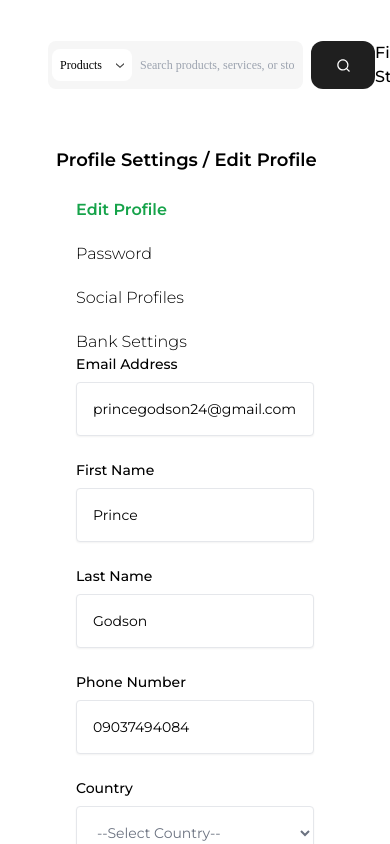
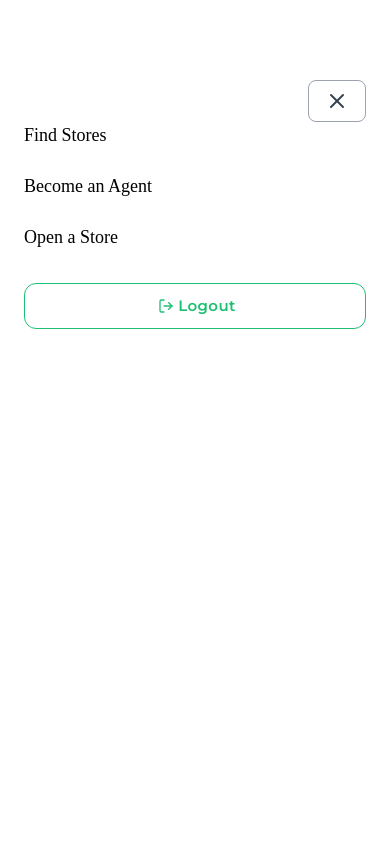
Before and after one commit to price-tag-tech/pricetag-frontend, a React (Create React App) app: page /user/profile in a window 390 px wide. Both pictures are taken after a click on the button 343 px from the left and 65 px from the top of the page. Shown: the top 844 px of the page. Built offline with nearby package versions, Linux system fonts and the light colour scheme.

Commit message:
Refactor DashboardHeader and UserDashboard components: enhance mobile menu functionality, improve layout styling, and streamline profile menu interactions.

```diff
--- a/src/components/layout/dashboard/dashboard-header.tsx
+++ b/src/components/layout/dashboard/dashboard-header.tsx
@@ -2,40 +2,45 @@ import { Link } from "react-router-dom"
 import SearchBar from "../../common/SearchBar"
 import Button from "../../common/Button"
 import { useCartStore } from "../../../store/cart-store"
+import { LogOut, Menu, X } from "lucide-react"
+import { useState } from "react"
 
 const DashboardHeader = () => {
     const menu = [
         { label: "Find Stores", path: "" },
         { label: "Become an Agent", path: "" },
         { label: "Open a Store", path: "" },
-        { label: "Logout", path: "" },
     ]
 
     const { count: cartItemCount } = useCartStore()
+    const [isMenuOpen, setIsMenuOpen] = useState(false)
 
     return (
-        <div className="flex items-center justify-between mb-8 md:mb-16">
-            <div className="flex gap-x-3 items-center">
+        <div className="flex items-center justify-between mb-5 md:mb-8 px-5 md:px-10">
+            <div className="flex gap-x-6 items-center">
                 <div>
-                    <img src="/logo.svg" alt="Pricetag" />
+                    <img src="/logo.svg" className="h-12" alt="Pricetag" />
                 </div>
-                <div>
+                <div className="hidden md:block">
                     <SearchBar
                         placeholder={`Search products, services, or stores...`}
                     />
                 </div>
             </div>
-            <div className="text-md font-medium flex items-center gap-x-5">
+            <div className="text-sm lg:text-md font-medium flex items-center gap-x-5">
+                <div className="hidden md:flex items-center gap-x-5">
                     {menu.map(link => (
                         <Link to={link.path} key={link.path}>
                             {link.label}
                         </Link>
                     ))}
                     <Button size="sm" variant="outline" className="font-montserrat">
-                    Sig up for free
+                        <LogOut className="h-4" />
+                        Logout
                     </Button>
+                </div>
                 <div className="flex items-center h-full z-20 group">
-                    <div className="relative flex-shrink-0 w-[1.375rem] h-[1.3125rem] cursor-pointer transition-transform duration-300 ease-out group-hover:scale-110">
+                    <div className="relative flex items-center justify-center flex-shrink-0 w-[1.375rem] h-[1.3125rem] cursor-pointer transition-transform duration-300 ease-out group-hover:scale-110">
                         <div className="flex flex-shrink-0 justify-center items-center w-3.5 h-[0.8125rem]">
                             <svg
                                 width="14"
@@ -60,6 +65,44 @@ const DashboardHeader = () => {
                         )}
                     </div>
                 </div>
+
+                <div className="md:hidden flex items-center">
+                    <Button onClick={() => setIsMenuOpen(true)} variant="outline" size="sm" className="button-secondary-outline">
+                        <Menu />
+                    </Button>
+                </div>
+
+                {/* Mobile Menu Overlay */}
+                <div
+                    className={`fixed inset-0 bg-white z-20 transform transition-all duration-500 ease-out lg:hidden ${isMenuOpen ? "translate-x-0 opacity-100" : "translate-x-full opacity-0"
+                        }`}
+                >
+
+                    <div className="flex flex-col h-full pt-20 px-6 pb-6 overflow-y-auto">
+                        <div className="w-full flex justify-end">
+                            <Button onClick={() => setIsMenuOpen(false)} variant="outline" size="sm" className="button-outline-secondary">
+                                <X />
+                            </Button>
+                        </div>
+                        <nav className="flex flex-col space-y-6 mb-8">
+
+                            {menu.map(link => (
+                                <Link
+                                    to={link.path}
+                                    className="flex items-center text-black text-left font-['Poppins'] text-lg font-[500] leading-normal hover:text-green-600 transition-all duration-300 ease-out transform hover:translate-x-2"
+
+                                >
+                                    {link.label}
+                                </Link>
+                            ))}
+                        </nav>
+
+                        <Button size="md" variant="outline" className="font-montserrat">
+                            <LogOut className="h-4" />
+                            Logout
+                        </Button>
+                    </div>
+                </div>
             </div>
 
         </div>
--- a/src/components/layout/dashboard/dashboard-layout.tsx
+++ b/src/components/layout/dashboard/dashboard-layout.tsx
@@ -6,11 +6,11 @@ import DashboardHeader from './dashboard-header'
 
 const DashboardLayout: FC = () => {
     return (
-        <div className='min-h-screen flex flex-col overflow-x-hidden font-montserrat'>
+        <div className='min-h-screen flex flex-col overflow-x-hidden font-montserrat py-5'>
+            <DashboardHeader />
             <div className='flex flex-col md:flex-row p-4 md:p-10'>
                 <Sidenav />
                 <main className='px-5 md:px-10 w-full'>
-                    <DashboardHeader />
                     <Outlet />
                 </main>
             </div>
--- a/src/components/layout/dashboard/profile-layout.tsx
+++ b/src/components/layout/dashboard/profile-layout.tsx
@@ -27,12 +27,12 @@ const ProfileLayout = () => {
     })
 
     return (
-        <div className='px-5 md:px-10'>
+        <div className='md:px-10'>
             {breadcrumbs.length > 0 ? breadcrumbs : <h4 className='text-lg md:text-2xl font-semibold text-black'>
                 Profile Settings / Edit Profile
             </h4>}
 
-            <div className='mt-6 md:mt-12 flex flex-col md:flex-row px-5'>
+            <div className='mt-6 md:mt-12 flex flex-col md:flex-row md:px-5'>
                 <div className='w-full md:w-1/5 flex flex-col gap-y-5 text-md font-light font-montserrat'>
                     {
                         subnavs.map((nav => (
@@ -43,7 +43,7 @@ const ProfileLayout = () => {
                     }
                 </div>
 
-                <div className='w-full md:w-4/5'>
+                <div className='w-full md:w-4/5 my-16 md:my-0'>
                     <div className='w-full md:w-4/5'>
                         <Outlet />
                     </div>
--- a/src/pages/dashboard/user-dashboard.tsx.tsx
+++ b/src/pages/dashboard/user-dashboard.tsx.tsx
@@ -39,16 +39,12 @@ const UserDashboard = () => {
                                 <Button variant='outline' onClick={() => setIsProfileMenuOpen(prev => !prev)} size="sm" to="" className='button-outline-secondary'>
                                     <MoreHorizontal className='h-4 md:h-auto' />
                                 </Button>
-                                <div className={`${!isProfileMenuOpen && "hidden"} absolute left-0 mt-1 w-44 rounded-xl border bg-white shadow-lg z-10 py-2`}>
-                                    <Link to="/user/profile">
-                                        <button className="w-full text-left px-4 py-2 text-sm text-gray-800 hover:bg-gray-100">
-                                            Edit Account
-                                        </button>
+                                <div className={`${!isProfileMenuOpen && "hidden"} absolute left-0 mt-1 w-44 rounded-xl border bg-white shadow-lg z-10 py-2 flex flex-col text-sm`}>
+                                    <Link to="/user/profile" className="w-full text-left px-4 py-2 text-gray-800 hover:bg-gray-100">
+                                        Edit Account
                                     </Link>
-                                    <Link to="">
-                                        <button className="w-full text-left px-4 py-2 text-sm text-red-500 hover:bg-red-50">
-                                            Delete Account
-                                        </button>
+                                    <Link to="" className="w-full text-left px-4 py-2 text-red-500 hover:bg-red-50">
+                                        Delete Account
                                     </Link>
                                 </div>
                             </div>
@@ -82,7 +78,7 @@ const UserDashboard = () => {
                 </div>
             </div>
             <LatestOrderAndPurchase />
-        </div>
+        </div >
     )
 }
 
```
Lines whose indentation alone changed are shown as unchanged.
